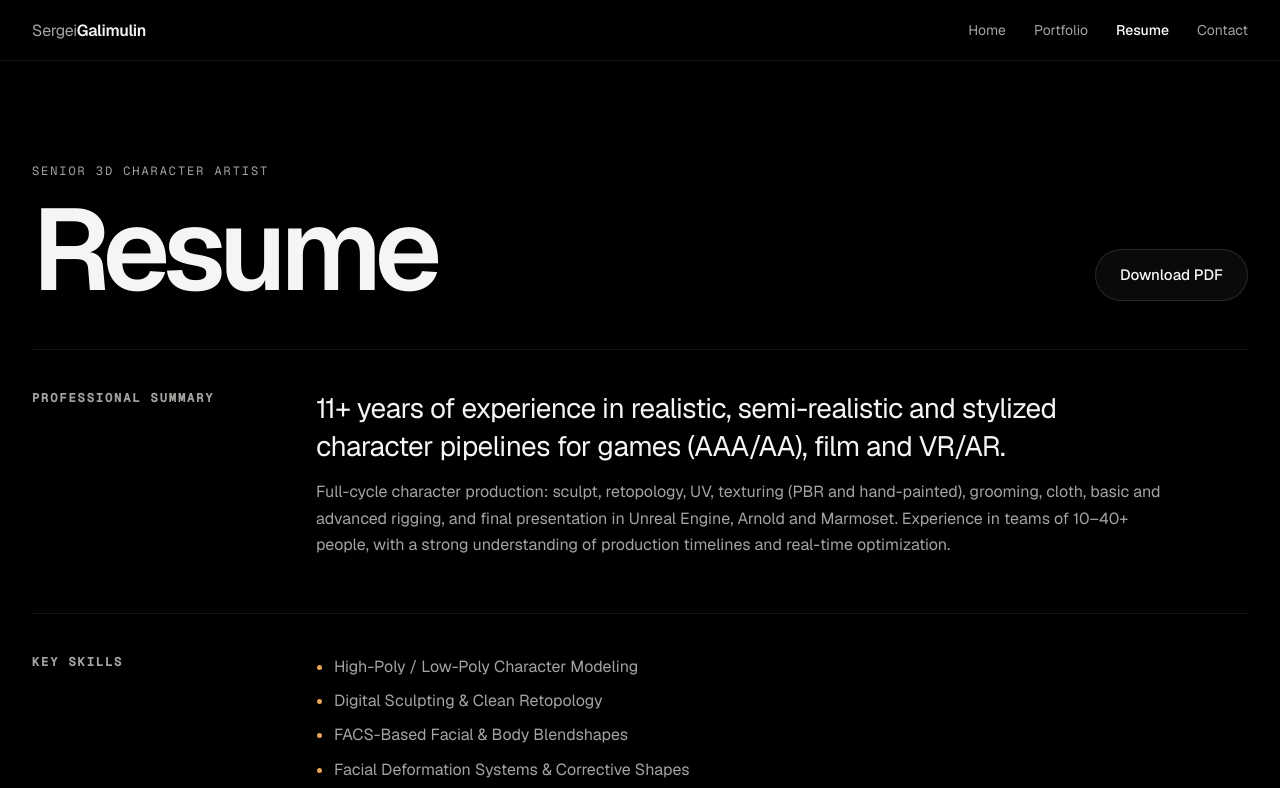
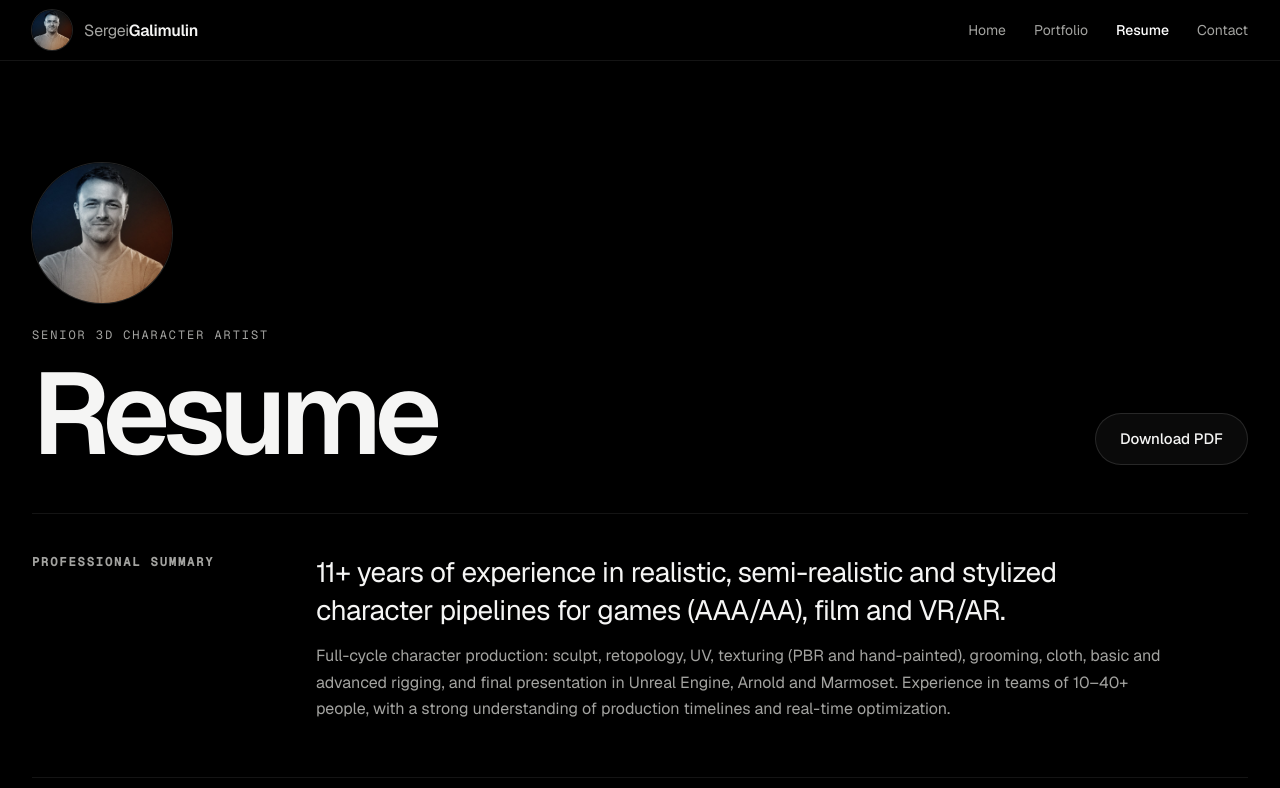
Before and after one commit to SergeiGalimulin/sergei-galimulin-portfolio, a plain HTML site: page resume.html in a window 1280 px wide. Shown: the top 788 px of the page. Drawn offline with nearby package versions, Linux system fonts and the light colour scheme.

Commit message:
Add files via upload

```diff
--- a/assets/css/styles.css
+++ b/assets/css/styles.css
@@ -369,3 +369,11 @@ textarea.input { height: auto; padding: 14px 16px; line-height: 1.6; resize: ver
 .tile-cap { position: absolute; left: 12px; bottom: 12px; padding: 5px 10px; border-radius: 999px; font-size: 11px; letter-spacing: .08em; text-transform: uppercase; background: rgba(0,0,0,.65); color: #fff; }
 @media (max-width: 520px) { .tiles { grid-template-columns: 1fr; } }
 .project-links { margin: 0; display: flex; flex-wrap: wrap; gap: 8px; }
+
+/* Portrait */
+.brand { display: flex; align-items: center; gap: 12px; }
+.avatar { display: block; width: 40px; height: 40px; flex: none; border-radius: 50%; overflow: hidden; box-shadow: 0 0 0 1px var(--line-strong); transition: box-shadow .2s, transform .2s; }
+.avatar img { display: block; width: 100%; height: 100%; object-fit: cover; }
+.avatar:hover, .avatar:focus-visible { box-shadow: 0 0 0 2px var(--accent); transform: scale(1.05); }
+.cv-photo { display: block; width: 140px; height: 140px; border-radius: 50%; object-fit: cover; margin: 0 0 24px; box-shadow: 0 0 0 1px var(--line-strong); }
+@media (max-width: 520px) { .brand { gap: 8px; } .avatar { width: 34px; height: 34px; } .cv-photo { width: 112px; height: 112px; } }
--- a/resume.html
+++ b/resume.html
@@ -16,7 +16,7 @@
 <body>
   <header class="nav">
     <nav class="nav-bar" aria-label="Main">
-      <a class="logo" href="index.html" aria-label="SergeiGalimulin — home"><i>Sergei</i><b>Galimulin</b></a>
+      <div class="brand"><a class="avatar" href="resume.html" aria-label="Resume" title="Resume"><img src="assets/img/portrait.jpg" alt="Sergei Galimulin" width="40" height="40"></a><a class="logo" href="index.html" aria-label="SergeiGalimulin — home"><i>Sergei</i><b>Galimulin</b></a></div>
       <div class="nav-links">
         <a class="nav-link nav-home" href="index.html">Home</a>
         <a class="nav-link" href="portfolio.html">Portfolio</a>
@@ -27,6 +27,7 @@
   </header>
 
   <main class="wrap page-head">
+    <img class="cv-photo" src="assets/img/portrait.jpg" alt="Sergei Galimulin" width="140" height="140">
     <p class="eyebrow">Senior 3D Character Artist</p>
     <div class="page-head-row"><h1>Resume</h1><a class="btn btn-ghost" href="assets/CV_Sergei_Galimulin_ENG.pdf" download>Download PDF</a></div>
     <div class="cv">
```
Also changed, not shown: contact.html (+1 -1 lines), index.html (+1 -1 lines), portfolio.html (+1 -1 lines), project.html (+1 -1 lines), assets/img/portrait.jpg (added).
